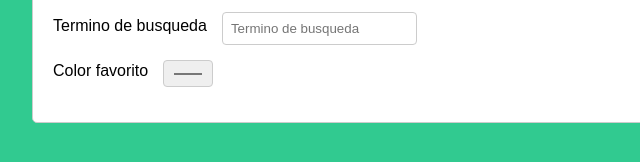
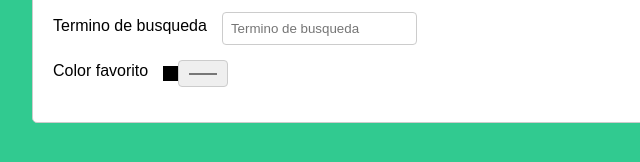
Before and after one commit to AbrahamPech/Maquetados, a plain HTML site: page maquetado 6/maquetado6.html in a window 1280 px wide. Shown: the part 514-676 px from the top of the page, 277-917 px from the left. Drawn offline with Linux system fonts and the light colour scheme.

Commit message:
Se agrega commentarios a los css y se agrega un cuadro que cambia de color de uno de los formularios de datos personales

```diff
--- a/maquetado 6/maquetadi6.css
+++ b/maquetado 6/maquetadi6.css
@@ -1,3 +1,12 @@
+    /* Universidad Tecnologica Metropolitana
+        Desarrollo de sofware multiplataforma
+        Aplicaciones Web
+        Parcial 1
+        Ruth Martinez Gonazalez
+        Alumno: Jorge Abaraham Cruz Pech
+        Cuatrimestre 3 Grupo C
+    */
+
 body {
     font-family: Arial, sans-serif;
     margin: 20px;
@@ -38,6 +47,12 @@ label {
     margin-left: 10px;
 }
 
+.boxColor {
+    width: 15px;
+    height: 15px;
+    background-color: black;
+}
+
 input,
 select {
     padding: 8px;
--- a/maquetado 6/maquetado6.html
+++ b/maquetado 6/maquetado6.html
@@ -77,6 +77,7 @@
             <!-- Apartado de Color -->
             <div class="form-group input-row">
                 <label for="color">Color favorito</label>
+                <a class="boxColor" id="boxColor"></a>
                 <input type="color" id="color" placeholder="Seleccione un color">
             </div>
         </div>
--- a/maquetado 6/maquetado6.js
+++ b/maquetado 6/maquetado6.js
@@ -19,7 +19,9 @@ document.getElementById('number').addEventListener('input', function(){
     }
 })
 
+const boxColor = document.getElementById('boxColor');
 
 document.getElementById('color').addEventListener('input', function(){
     document.body.style.backgroundColor = this.value;
+    boxColor.style.backgroundColor = this.value;
 });
```
Also changed, not shown: maquetado 1/simple.css (+8 -0 lines), maquetado 2/maquetado2.css (+8 -0 lines), maquetado 3/maquetado3.css (+8 -0 lines), maquetado 4/maquetado4.css (+8 -0 lines), maquetado 5/maquetado5.css (+8 -0 lines), maquetado 7/maquetado7.css (+8 -0 lines), maquetado 8/maquetado8.css (+8 -0 lines).
